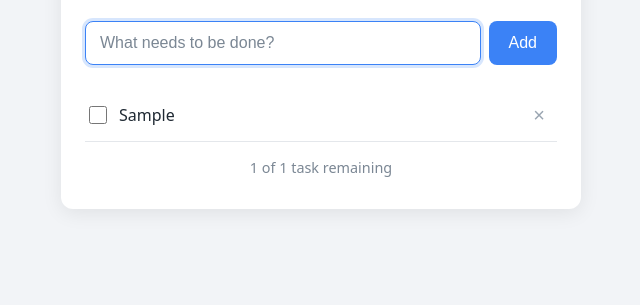
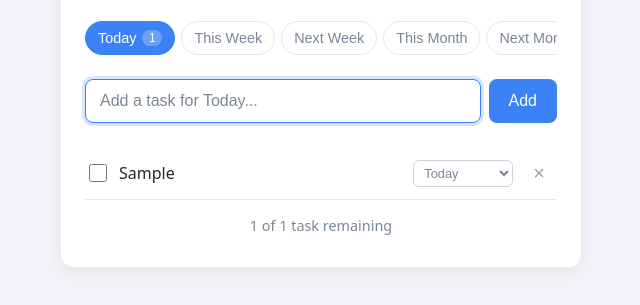
Before and after one commit to tanuj-h/To-Do, a plain HTML site: page index.html in a window 1280 px wide. Both pictures are taken after typing "Sample" into the empty fields and a click on the button "Add". Shown: the part 123-428 px from the top of the page, without its empty margins (319-959 px from the left). Drawn offline with Linux system fonts and the light colour scheme.

Commit message:
expanded the to do list domains

```diff
--- a/index.html
+++ b/index.html
@@ -24,6 +24,8 @@
       <button id="theme-toggle" class="theme-toggle" type="button" title="Toggle theme">🌙</button>
     </header>
 
+    <nav id="list-tabs" class="list-tabs" aria-label="Task lists"></nav>
+
     <form id="task-form" class="task-form">
       <input
         type="text"
--- a/script.js
+++ b/script.js
@@ -1,19 +1,36 @@
-// Key used to save tasks in the browser's localStorage
+// Keys used to save data in the browser's localStorage
 const STORAGE_KEY = "todo-tasks";
+const ACTIVE_LIST_KEY = "todo-active-list";
+const THEME_KEY = "todo-theme";
+
+// The separate lists, in the order their tabs appear
+const LISTS = [
+  { id: "today", name: "Today" },
+  { id: "this-week", name: "This Week" },
+  { id: "next-week", name: "Next Week" },
+  { id: "this-month", name: "This Month" },
+  { id: "next-month", name: "Next Month" },
+];
 
 const form = document.getElementById("task-form");
 const input = document.getElementById("task-input");
+const tabs = document.getElementById("list-tabs");
 const list = document.getElementById("task-list");
 const emptyMessage = document.getElementById("empty-message");
 const taskCount = document.getElementById("task-count");
 
-// Each task looks like: { id: number, text: string, done: boolean }
+// Each task looks like: { id: number, text: string, done: boolean, list: string }
 let tasks = loadTasks();
+let activeList = loadActiveList();
+
+// ----- Saving and loading -----
 
 function loadTasks() {
   try {
     const saved = localStorage.getItem(STORAGE_KEY);
-    return saved ? JSON.parse(saved) : [];
+    const parsed = saved ? JSON.parse(saved) : [];
+    // Tasks from before lists existed go into "Today"
+    return parsed.map((t) => ({ ...t, list: t.list || "today" }));
   } catch {
     return [];
   }
@@ -27,10 +44,57 @@ function saveTasks() {
   }
 }
 
-function render() {
+function loadActiveList() {
+  try {
+    const saved = localStorage.getItem(ACTIVE_LIST_KEY);
+    if (LISTS.some((l) => l.id === saved)) return saved;
+  } catch {}
+  return LISTS[0].id;
+}
+
+function saveActiveList() {
+  try {
+    localStorage.setItem(ACTIVE_LIST_KEY, activeList);
+  } catch {}
+}
+
+// ----- Drawing the page -----
+
+function listName(id) {
+  return LISTS.find((l) => l.id === id).name;
+}
+
+function renderTabs() {
+  tabs.innerHTML = "";
+
+  for (const l of LISTS) {
+    const remaining = tasks.filter((t) => t.list === l.id && !t.done).length;
+
+    const tab = document.createElement("button");
+    tab.type = "button";
+    tab.className = "tab" + (l.id === activeList ? " active" : "");
+    tab.addEventListener("click", () => switchList(l.id));
+
+    const label = document.createElement("span");
+    label.textContent = l.name;
+    tab.appendChild(label);
+
+    if (remaining > 0) {
+      const count = document.createElement("span");
+      count.className = "tab-count";
+      count.textContent = remaining;
+      tab.appendChild(count);
+    }
+
+    tabs.appendChild(tab);
+  }
+}
+
+function renderTasks() {
   list.innerHTML = "";
+  const visible = tasks.filter((t) => t.list === activeList);
 
-  for (const task of tasks) {
+  for (const task of visible) {
     const li = document.createElement("li");
     li.className = "task-item" + (task.done ? " done" : "");
 
@@ -43,24 +107,53 @@ function render() {
     text.className = "task-text";
     text.textContent = task.text;
 
+    // Dropdown to move the task to a different list
+    const move = document.createElement("select");
+    move.className = "move-select";
+    move.title = "Move to another list";
+    for (const l of LISTS) {
+      const option = document.createElement("option");
+      option.value = l.id;
+      option.textContent = l.name;
+      option.selected = l.id === task.list;
+      move.appendChild(option);
+    }
+    move.addEventListener("change", () => moveTask(task.id, move.value));
+
     const deleteBtn = document.createElement("button");
     deleteBtn.className = "delete-btn";
     deleteBtn.textContent = "×";
     deleteBtn.title = "Delete task";
     deleteBtn.addEventListener("click", () => deleteTask(task.id));
 
-    li.append(checkbox, text, deleteBtn);
+    li.append(checkbox, text, move, deleteBtn);
     list.appendChild(li);
   }
 
-  const remaining = tasks.filter((t) => !t.done).length;
-  emptyMessage.hidden = tasks.length > 0;
-  taskCount.hidden = tasks.length === 0;
-  taskCount.textContent = `${remaining} of ${tasks.length} task${tasks.length === 1 ? "" : "s"} remaining`;
+  const remaining = visible.filter((t) => !t.done).length;
+  emptyMessage.hidden = visible.length > 0;
+  emptyMessage.textContent = `No tasks for ${listName(activeList)} yet. Add one above!`;
+  taskCount.hidden = visible.length === 0;
+  taskCount.textContent = `${remaining} of ${visible.length} task${visible.length === 1 ? "" : "s"} remaining`;
+  input.placeholder = `Add a task for ${listName(activeList)}...`;
+}
+
+function render() {
+  renderTabs();
+  renderTasks();
+}
+
+// ----- Actions -----
+
+function switchList(id) {
+  activeList = id;
+  saveActiveList();
+  render();
+  input.focus();
 }
 
 function addTask(text) {
-  tasks.push({ id: Date.now(), text, done: false });
+  tasks.push({ id: Date.now(), text, done: false, list: activeList });
   saveTasks();
   render();
 }
@@ -69,6 +162,15 @@ function toggleTask(id) {
   const task = tasks.find((t) => t.id === id);
   if (task) {
     task.done = !task.done;
+    saveTasks();
+    render();
+  }
+}
+
+function moveTask(id, newList) {
+  const task = tasks.find((t) => t.id === id);
+  if (task) {
+    task.list = newList;
     saveTasks();
     render();
   }
@@ -91,7 +193,7 @@ form.addEventListener("submit", (event) => {
 });
 
 // ----- Theme toggle -----
-const THEME_KEY = "todo-theme";
+
 const themeToggle = document.getElementById("theme-toggle");
 
 function applyTheme(theme) {
--- a/style.css
+++ b/style.css
@@ -91,6 +91,54 @@ h1 {
   background: var(--toggle-hover);
 }
 
+/* List tabs */
+.list-tabs {
+  display: flex;
+  gap: 6px;
+  margin-bottom: 20px;
+  overflow-x: auto;
+  padding-bottom: 4px;
+}
+
+.tab {
+  display: flex;
+  align-items: center;
+  gap: 6px;
+  white-space: nowrap;
+  padding: 8px 12px;
+  font-size: 0.9rem;
+  background: none;
+  color: var(--text-muted);
+  border: 1px solid var(--border);
+  border-radius: 999px;
+  cursor: pointer;
+}
+
+.tab:hover {
+  color: var(--text);
+  background: var(--toggle-hover);
+}
+
+.tab.active {
+  background: var(--accent);
+  border-color: var(--accent);
+  color: #ffffff;
+}
+
+.tab-count {
+  font-size: 0.75rem;
+  min-width: 20px;
+  padding: 1px 6px;
+  border-radius: 999px;
+  background: var(--toggle-hover);
+  color: var(--text);
+}
+
+.tab.active .tab-count {
+  background: rgba(255, 255, 255, 0.25);
+  color: #ffffff;
+}
+
 /* Add-task form */
 .task-form {
   display: flex;
@@ -163,6 +211,21 @@ h1 {
   color: var(--text-done);
 }
 
+.move-select {
+  font-size: 0.8rem;
+  padding: 4px 6px;
+  background: var(--input-bg);
+  color: var(--text-muted);
+  border: 1px solid var(--input-border);
+  border-radius: 6px;
+  cursor: pointer;
+  flex-shrink: 0;
+}
+
+.move-select:hover {
+  color: var(--text);
+}
+
 .delete-btn {
   background: none;
   border: none;
```
